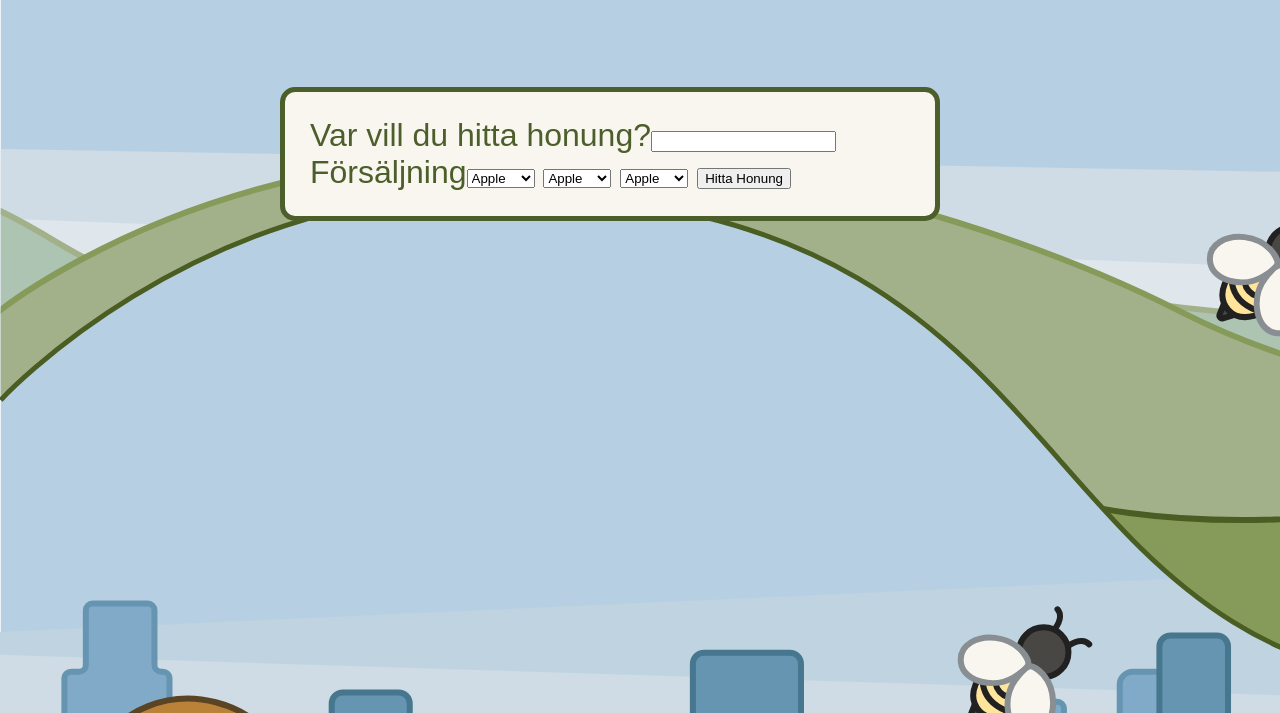
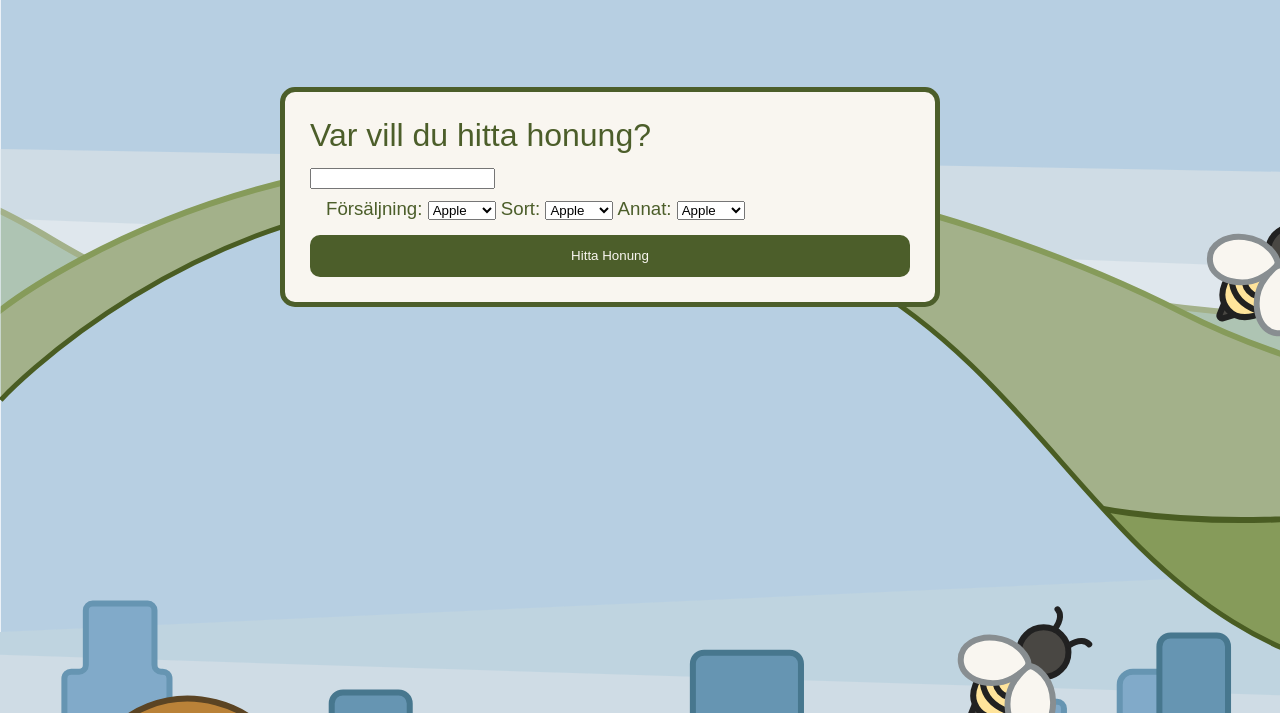
Before and after one commit to hittahonung-se/hittaprototyp, a plain HTML site: page index.html in a window 1280 px wide. Shown: the part 87-800 px from the top of the page. Drawn offline with Linux system fonts and the light colour scheme.

Commit message:
Improve search form style and text

```diff
--- a/index.html
+++ b/index.html
@@ -10,19 +10,23 @@
             margin: 0;
             padding: 0;
         }
+
         header {
             height: 60px;
             padding: 4px;
             background-color: #ffe39a;
             color: #4c5e2a;
             border-bottom: solid 6px #917440;
+
             > * {
                 display: inline-block;
             }
+
             > nav > ul > li {
                 display: inline-block;
             }
         }
+
         form {
             font-family: sans-serif;
             font-size: 24pt;
@@ -34,6 +38,20 @@
             color: #4c5e2a;
             border: solid 5px #4c5e2a;
             border-radius: 15px;
+
+            button {
+                width: 100%;
+                border-radius: 10px;
+                color: #f9f6f0;
+                background-color: #4c5e2a;
+                border: none;
+                padding: 1em;
+            }
+
+            fieldset {
+                border: none;
+                font-size: 14pt;
+            }
         }
     </style>
 </head>
@@ -41,32 +59,45 @@
 <header>
     <img src="bee.svg" alt="ett ritat bi" width="60" height="60">
     hittahonung.se
-    <nav><ul>
+    <nav>
+        <ul>
             <li><a href="#">För biodlaren</a></li>
             <li><a href="#">För honungsletaren</a></li>
             <li><a href="#">Om oss</a></li>
-    </ul></nav>
+        </ul>
+    </nav>
 </header>
 <form action="#">
-    <lable>Var vill du hitta honung?<input type="text"></lable>
-   <lable>Försäljning<select id="fruit" name="fruit">
-    <option value="apple">Apple</option>
-    <option value="banana">Banana</option>
-    <option value="cherry">Cherry</option>
-    <option value="mango">Mango</option>
-  </select></lable>
-    <select id="fruit" name="fruit">
+    <label>Var vill du hitta honung?<br><input type="text"></label>
+    <fieldset>
+        <label>
+            Försäljning:
+            <select name="tags">
                 <option value="apple">Apple</option>
                 <option value="banana">Banana</option>
                 <option value="cherry">Cherry</option>
                 <option value="mango">Mango</option>
             </select>
-    <select id="fruit" name="fruit">
+        </label>
+        <label>
+            Sort:
+            <select name="tags">
                 <option value="apple">Apple</option>
                 <option value="banana">Banana</option>
                 <option value="cherry">Cherry</option>
                 <option value="mango">Mango</option>
             </select>
+        </label>
+        <label>
+            Annat:
+            <select name="tags">
+                <option value="apple">Apple</option>
+                <option value="banana">Banana</option>
+                <option value="cherry">Cherry</option>
+                <option value="mango">Mango</option>
+            </select>
+        </label>
+    </fieldset>
     <button type="submit">Hitta Honung</button>
 </form>
 </body>
```
Lines whose indentation alone changed are shown as unchanged.
